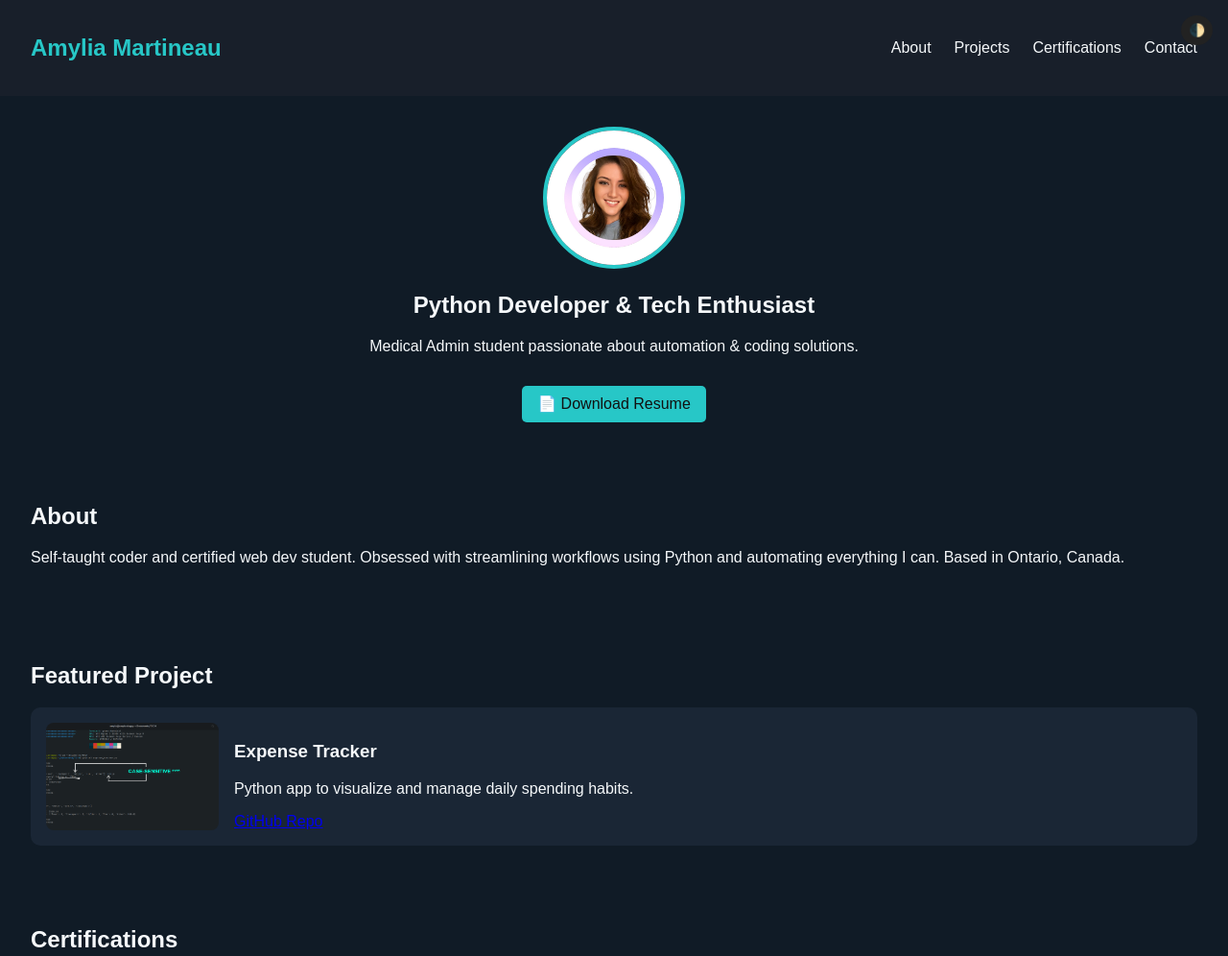
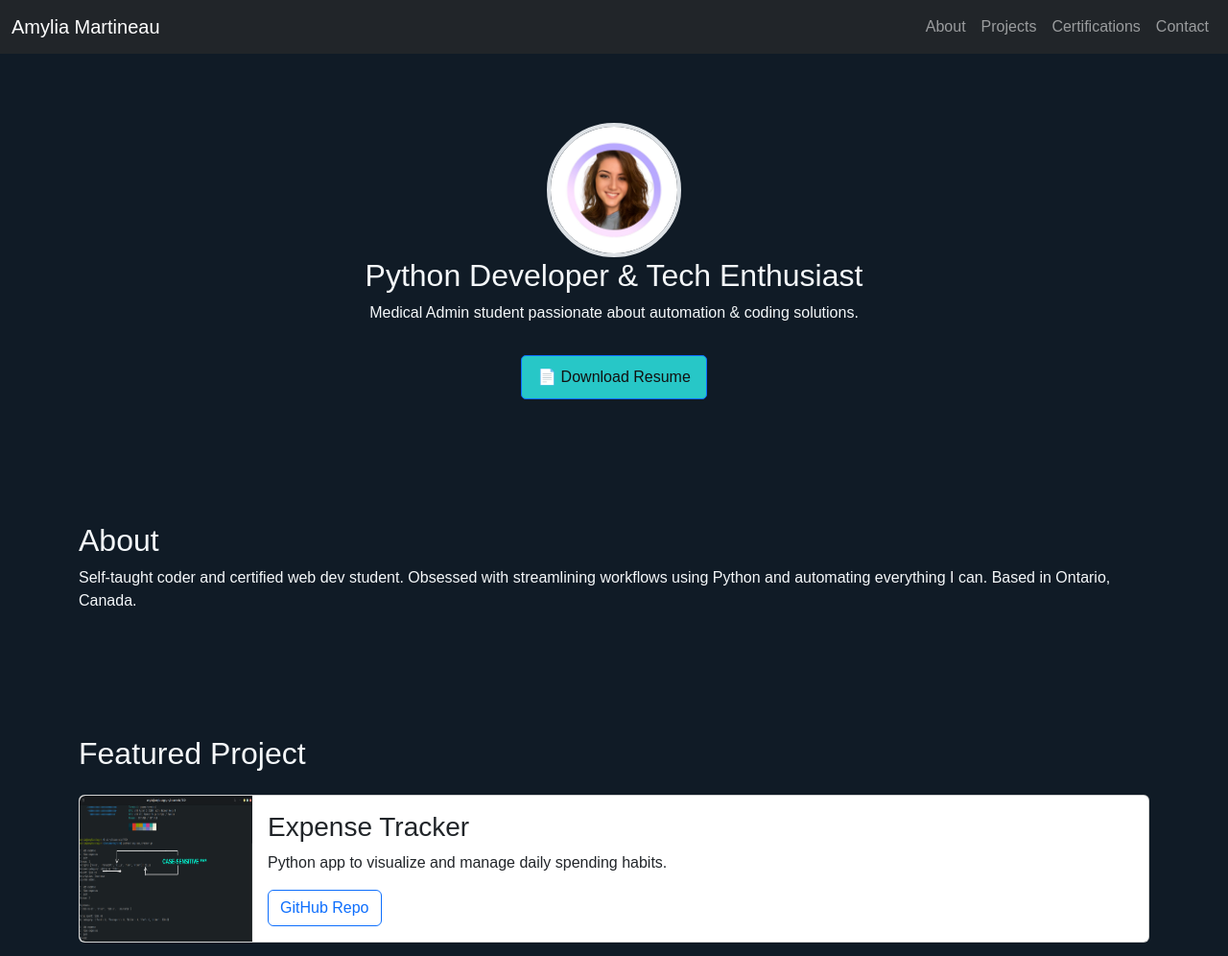
Before and after one commit to amyliamartineau/amylia-portfolio, a plain HTML site: page index.html in a window 1280 px wide. Shown: the top 996 px of the page at 96% size. Drawn offline with nearby package versions, Linux system fonts and the light colour scheme.

Commit message:
feat: integrate bootstrap

```diff
--- a/index.html
+++ b/index.html
@@ -4,55 +4,85 @@
   <meta charset="UTF-8" />
   <meta name="viewport" content="width=device-width, initial-scale=1.0"/>
   <title>Amylia Martineau | Portfolio</title>
+  <link
+    href="https://cdn.jsdelivr.net/npm/bootstrap@5.3.0/dist/css/bootstrap.min.css"
+    rel="stylesheet"
+  />
   <link rel="stylesheet" href="style.css" />
   <script src="script.js" defer></script>
 </head>
 <body>
   <button id="theme-toggle">🌓</button>
-  <nav>
-    <h1>Amylia Martineau</h1>
-    <ul>
-      <li><a href="#about">About</a></li>
-      <li><a href="#projects">Projects</a></li>
-      <li><a href="#certs">Certifications</a></li>
-      <li><a href="#contact">Contact</a></li>
-    </ul>
+  <nav class="navbar navbar-expand-md navbar-dark bg-dark mb-4">
+    <div class="container-fluid">
+      <a class="navbar-brand" href="#">Amylia Martineau</a>
+      <button
+        class="navbar-toggler"
+        type="button"
+        data-bs-toggle="collapse"
+        data-bs-target="#navbarNav"
+        aria-controls="navbarNav"
+        aria-expanded="false"
+        aria-label="Toggle navigation"
+      >
+        <span class="navbar-toggler-icon"></span>
+      </button>
+      <div class="collapse navbar-collapse" id="navbarNav">
+        <ul class="navbar-nav ms-auto">
+          <li class="nav-item"><a class="nav-link" href="#about">About</a></li>
+          <li class="nav-item"><a class="nav-link" href="#projects">Projects</a></li>
+          <li class="nav-item"><a class="nav-link" href="#certs">Certifications</a></li>
+          <li class="nav-item"><a class="nav-link" href="#contact">Contact</a></li>
+        </ul>
+      </div>
+    </div>
   </nav>
 
-  <header class="hero">
-    <img src="assets/profile.jpg" alt="Profile photo">
+  <header class="hero text-center container py-5">
+    <img
+      src="assets/profile.jpg"
+      alt="Profile photo"
+      class="rounded-circle border border-4"
+      width="140"
+      height="140"
+    >
     <h2>Python Developer & Tech Enthusiast</h2>
     <p>Medical Admin student passionate about automation & coding solutions.</p>
-    <a href="assets/resume.pdf" download class="btn">📄 Download Resume</a>
+    <a href="assets/resume.pdf" download class="btn btn-primary">📄 Download Resume</a>
   </header>
 
-  <section id="about">
+  <section id="about" class="container my-5">
     <h2>About</h2>
     <p>Self-taught coder and certified web dev student. Obsessed with streamlining workflows using Python and automating everything I can. Based in Ontario, Canada.</p>
   </section>
 
-  <section id="projects">
-    <h2>Featured Project</h2>
-    <div class="card">
-      <img src="assets/EXPENSES.png" alt="Expense Tracker Screenshot">
-      <div>
-        <h3>Expense Tracker</h3>
-        <p>Python app to visualize and manage daily spending habits.</p>
-        <a href="https://github.com/amyliamartineau/expense-tracker" target="_blank">GitHub Repo</a>
+  <section id="projects" class="container my-5">
+    <h2 class="mb-4">Featured Project</h2>
+    <div class="card flex-md-row mb-3">
+      <img
+        src="assets/EXPENSES.png"
+        alt="Expense Tracker Screenshot"
+        class="img-fluid rounded-start"
+        style="max-width: 180px;"
+      >
+      <div class="card-body">
+        <h3 class="card-title">Expense Tracker</h3>
+        <p class="card-text">Python app to visualize and manage daily spending habits.</p>
+        <a href="https://github.com/amyliamartineau/expense-tracker" target="_blank" class="btn btn-outline-primary">GitHub Repo</a>
       </div>
     </div>
   </section>
 
-  <section id="certs">
+  <section id="certs" class="container my-5">
     <h2>Certifications</h2>
-    <div class="cert-grid">
-      <img src="assets/JAVASCRIPTCERT.png" alt="JavaScript Certificate">
-      <img src="assets/WEBDESIGNCERT.png" alt="Web Design Certificate">
-      <img src="assets/introduction-to-cybersecurity.png" alt="Cybersecurity Certificate">
+    <div class="cert-grid d-flex gap-3 flex-wrap">
+      <img src="assets/JAVASCRIPTCERT.png" alt="JavaScript Certificate" class="img-fluid rounded">
+      <img src="assets/WEBDESIGNCERT.png" alt="Web Design Certificate" class="img-fluid rounded">
+      <img src="assets/introduction-to-cybersecurity.png" alt="Cybersecurity Certificate" class="img-fluid rounded">
     </div>
   </section>
 
-  <section id="contact">
+  <section id="contact" class="container my-5">
     <h2>Contact</h2>
     <p>Email: <a href="mailto:amyliamartineau@hotmail.com">amyliamartineau@hotmail.com</a></p>
     <p>GitHub: <a href="https://github.com/amyliamartineau" target="_blank">amyliamartineau</a></p>
@@ -61,5 +91,6 @@
   <footer>
     <p>&copy; 2025 Amylia Martineau</p>
   </footer>
+  <script src="https://cdn.jsdelivr.net/npm/bootstrap@5.3.0/dist/js/bootstrap.bundle.min.js"></script>
 </body>
 </html>
--- a/style.css
+++ b/style.css
@@ -10,20 +10,14 @@ body {
   color: var(--text);
 }
 nav {
-  display: flex;
-  justify-content: space-between;
-  align-items: center;
-  padding: 1rem 2rem;
-  background: #181f2a;
+  /* Navbar styles now handled by Bootstrap */
 }
 nav h1 {
   color: var(--accent);
   font-size: 1.5rem;
 }
 nav ul {
-  display: flex;
-  list-style: none;
-  gap: 1.5rem;
+  /* navigation layout handled by Bootstrap */
 }
 nav a {
   color: var(--text);
@@ -51,19 +45,7 @@ nav a {
 section {
   padding: 2rem;
 }
-.card {
-  display: flex;
-  gap: 1rem;
-  margin-top: 1rem;
-  background: #1a2635;
-  padding: 1rem;
-  border-radius: 10px;
-}
-.card img {
-  width: 180px;
-  object-fit: cover;
-  border-radius: 8px;
-}
+/* Project card styling now uses Bootstrap */
 .cert-grid {
   display: flex;
   gap: 1rem;
```
Also changed, not shown: 1 other file.
